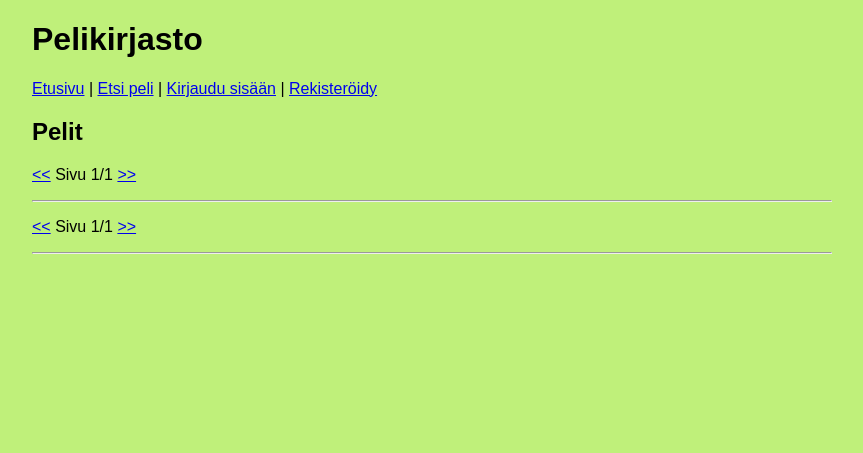
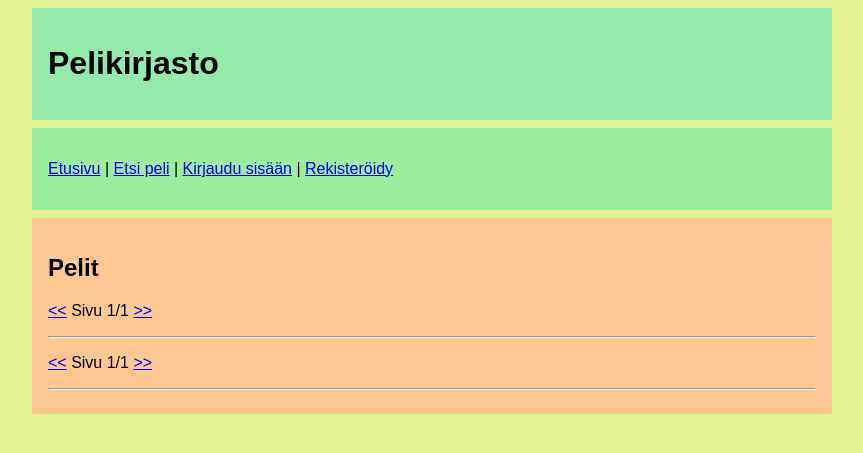
Before and after one commit to iita-mari/pelikirjasto, a Flask app: page / in a window 1280 px wide. Shown: the top 453 px of the page, without its empty margins (208-1071 px from the left). Run offline with Flask 3, Linux system fonts and the light colour scheme; data that the repository does not hold is empty.

Commit message:
Change colors and layout of site

```diff
--- a/static/main.css
+++ b/static/main.css
@@ -2,7 +2,7 @@ body {
   margin: auto;
   max-width: 50em;
   font-family: sans-serif;
-  background-color: #bff07a;
+  background-color: #e2f396;
   color: #000000;
   }
 
@@ -17,6 +17,25 @@ body {
   border: 3px solid #000000;
   margin: 1em;
   padding: 0.5em;
-  background-color: #e68700;
+  background-color: #ffa091;
   color: #000000;
 }
+
+.header {
+  padding: 1em;
+  margin: 0.5em 0;
+  background-color: #94eaaa;
+  color: #000000;
+}
+
+.nav {
+  padding: 1em;
+  margin: 0.5em 0;
+  background-color: #9cee9e;
+}
+
+.content {
+  padding: 1em;
+  margin: 0.5em 0;
+  background-color: #ffc792;
+}
--- a/templates/layout.html
+++ b/templates/layout.html
@@ -7,8 +7,11 @@
 </head>
 
 <body>
+  <div class="header">
     <h1>Pelikirjasto</h1>
+  </div>
 
+  <div class="nav">
     {% if session.user_id %}
     <p>
       Olet kirjautunut tunnuksella: <a href="/user/{{ session.user_id }}">{{ session.username }}</a>
@@ -26,6 +29,7 @@
     <a href="/register">Rekisteröidy</a>
     {% endif %}
     </p>
+  </div>
 
   {% for message in get_flashed_messages() %}
   <div class="info">
@@ -33,7 +37,9 @@
   </div>
   {% endfor %}
 
+  <div class="content">
     {% block content %}{% endblock %}
+  </div>
 </body>
 
 </html>
```
Lines whose indentation alone changed are shown as unchanged.
